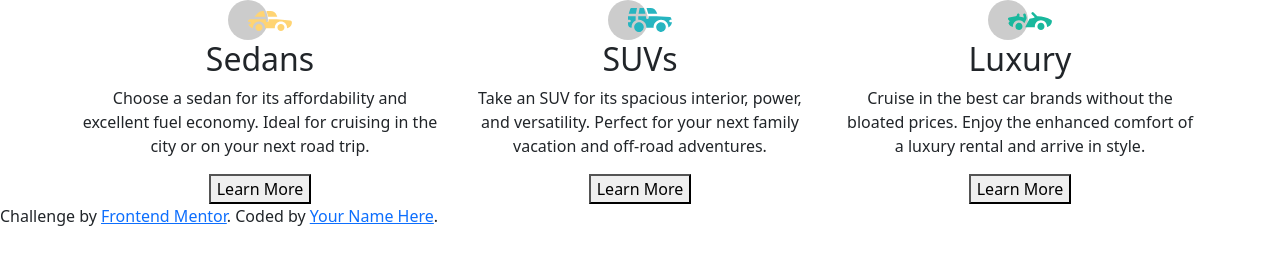
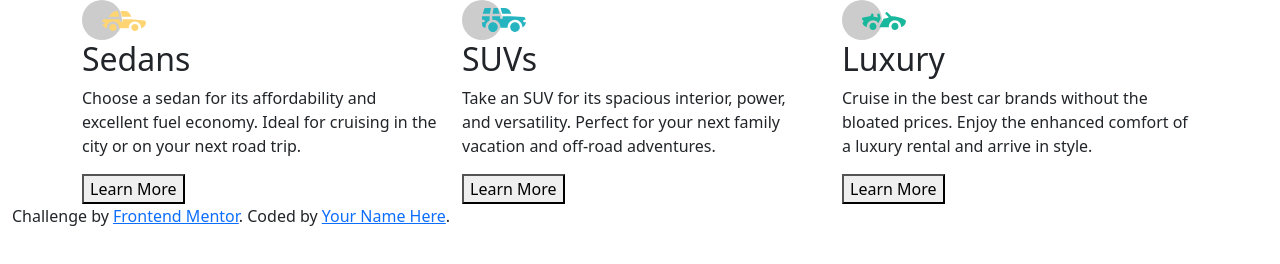
Before and after one commit to blordeus/3-column-preview-card-component-main, a plain HTML site: page index.html in a window 1280 px wide. Drawn offline with nearby package versions, Linux system fonts and the light colour scheme.

Commit message:
Included styling to HTML

```diff
--- a/index.html
+++ b/index.html
@@ -15,36 +15,36 @@
 </head>
 <body>
   <main>
-    <div class="container text-center">
+    <div class="container">
       <div class="row">
         <!-- Sedans  -->
-        <div class="col">
-          <img src="./images/icon-sedans.svg" alt="Sedans">
-          <h2>Sedans</h2>
-          <p>Choose a sedan for its affordability and excellent fuel economy. Ideal for cruising in the city
+        <div class="col sedans-bg">
+          <img src="./images/icon-sedans.svg" alt="Sedans" class="blend">
+          <h2 class="heading">Sedans</h2>
+          <p class="paragraph">Choose a sedan for its affordability and excellent fuel economy. Ideal for cruising in the city
           or on your next road trip.</p>
-          <button>Learn More</button>
+          <button class="btn-sedans btn-primary">Learn More</button>
         </div>
         <!-- SUVs -->
-        <div class="col">
-          <img src="./images/icon-suvs.svg" alt="SUVs">
-          <h2>SUVs</h2>
-          <p>Take an SUV for its spacious interior, power, and versatility. Perfect for your next family vacation
+        <div class="col suv-bg">
+          <img src="./images/icon-suvs.svg" alt="SUVs" class="blend">
+          <h2 class="heading">SUVs</h2>
+          <p class="paragraph">Take an SUV for its spacious interior, power, and versatility. Perfect for your next family vacation
           and off-road adventures.</p>
-          <button>Learn More</button>
+          <button class="btn-primary btn-suvs">Learn More</button>
         </div>
         <!-- Luxury -->
-        <div class="col">
-          <img src="./images/icon-luxury.svg" alt="Luxury">
-          <h2>Luxury</h2>
-          <p>Cruise in the best car brands without the bloated prices. Enjoy the enhanced comfort of a luxury
+        <div class="col luxury-bg">
+          <img src="./images/icon-luxury.svg" alt="Luxury" class="blend">
+          <h2 class="heading">Luxury</h2>
+          <p class="paragraph">Cruise in the best car brands without the bloated prices. Enjoy the enhanced comfort of a luxury
           rental and arrive in style.</p>
-          <button>Learn More</button>
+          <button class="btn-primary btn-luxury">Learn More</button>
         </div>
       </div>
     </div>
 
-  <div class="attribution">
+  <div class="attribution container-fluid">
     Challenge by <a href="https://www.frontendmentor.io?ref=challenge" target="_blank" rel="noopener">Frontend Mentor</a>.
     Coded by <a href="#">Your Name Here</a>.
   </div>
--- a/index.scss
+++ b/index.scss
@@ -21,11 +21,65 @@ body {
     padding: 0;
 }
 
+.heading {
+    font-family: $heading;
+    font-size: $headingSize;
+}
+
+.paragraph {
+    font-family: $body;
+    font-size: $bodySize;
+}
+
+.container {
+    padding: 30px;
+}
+
 .btn-sedans {
+    font-family: $body;
     background-color: white;
     color: $sedans-color;
     &:active {
         background-color: transparent;
         color: white;
+        border: white 1px solid;
     }
 }
+
+.btn-suvs {
+    font-family: $body;
+    background-color: white;
+    color: $suvs-color;
+    &:active {
+        background-color: transparent;
+        color: white;
+        border: white 1px solid;
+    }
+}
+
+.btn-luxury {
+    font-family: $body;
+    background-color: white;
+    color: $luxury-color;
+    &:active {
+        background-color: transparent;
+        color: white;
+        border: white 1px solid;
+    }
+}
+
+.blend {
+    mix-blend-mode: multiply;
+}
+
+.sedans-bg {
+    background-color: $sedans-color;
+}
+
+.suv-bg {
+    background-color: $suvs-color;
+}
+
+.luxury-bg {
+    background-color: $luxury-color;
+}
```
Also changed, not shown: index.css, 1 other file.
